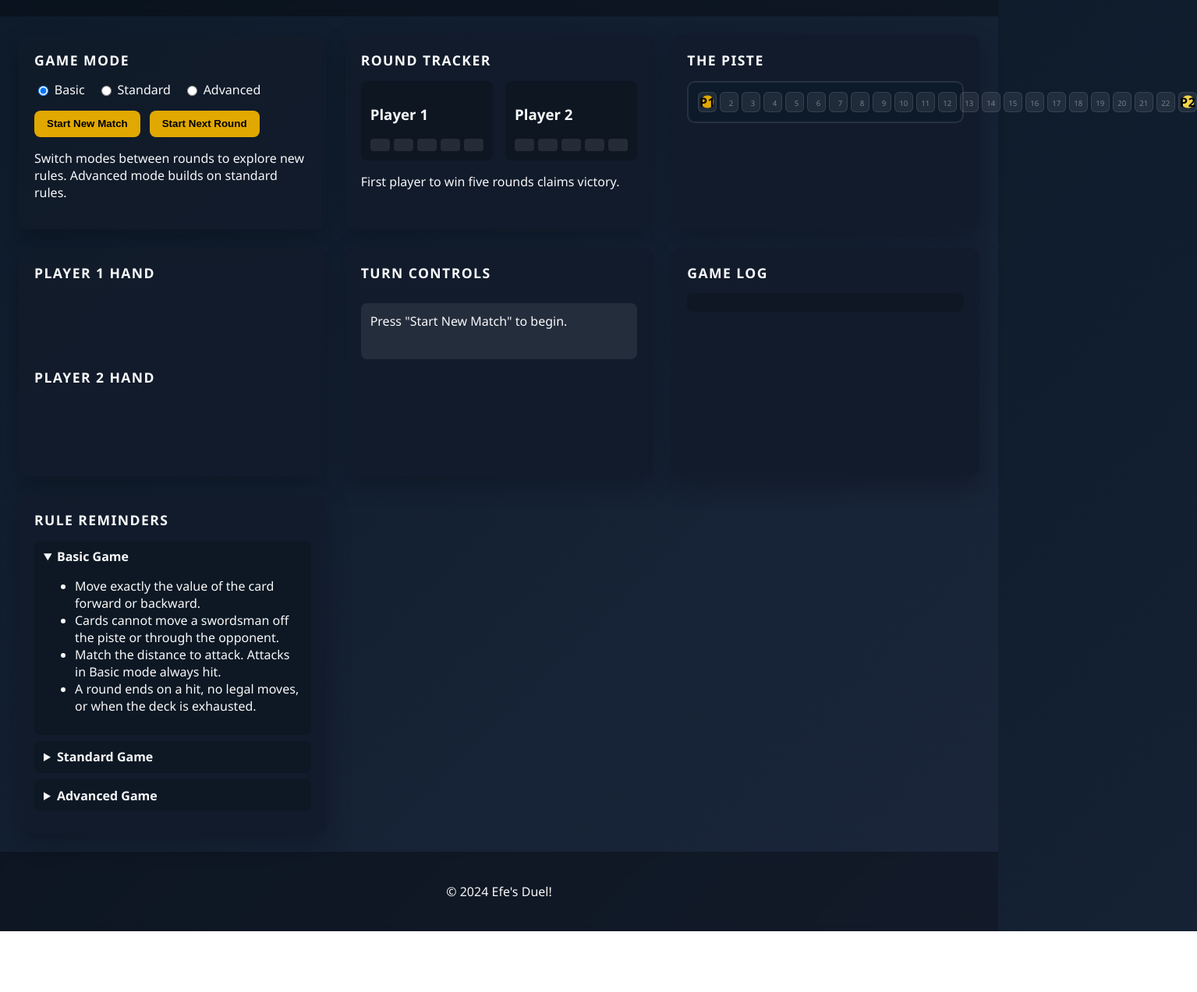
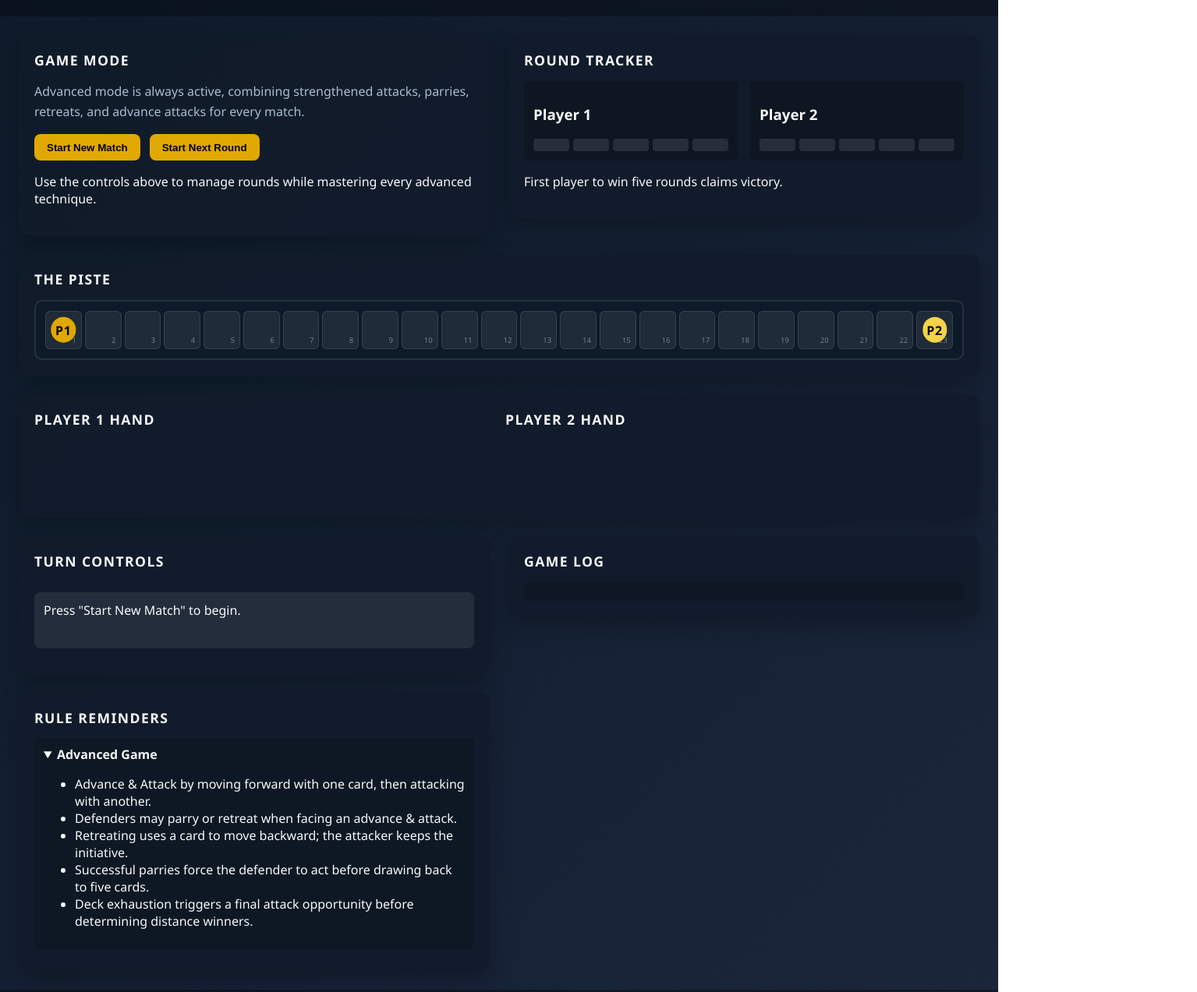
Before and after one commit to CunMayday/DuelX, a plain HTML site: page index.html in a window 1280 px wide. Shown: the part 112-1385 px from the top of the page at 78% size, 1535 px wide, since content can reach past the window. Before the commit the page ends 1307 px from the top, so only its background shows below. Drawn offline with Linux system fonts and the light colour scheme.

Commit message:
Fix advanced turn flow and layout

```diff
--- a/index.html
+++ b/index.html
@@ -1,4 +1,4 @@
-<!-- Version 1: Initial implementation of Efe's Duel web application structure -->
+<!-- Version 2: Streamlined advanced-only UI and reorganized layout structure -->
 <!DOCTYPE html>
 <html lang="en">
 <head>
@@ -16,25 +16,14 @@
   <main class="app-main">
     <section class="mode-panel">
       <h2>Game Mode</h2>
-      <div class="mode-options">
-        <label>
-          <input type="radio" name="mode" value="basic" checked />
-          Basic
-        </label>
-        <label>
-          <input type="radio" name="mode" value="standard" />
-          Standard
-        </label>
-        <label>
-          <input type="radio" name="mode" value="advanced" />
-          Advanced
-        </label>
-      </div>
+      <p class="mode-description">
+        Advanced mode is always active, combining strengthened attacks, parries, retreats, and advance attacks for every match.
+      </p>
       <div class="mode-actions">
         <button id="new-game-btn" type="button">Start New Match</button>
         <button id="next-round-btn" type="button">Start Next Round</button>
       </div>
-      <p class="mode-hint">Switch modes between rounds to explore new rules. Advanced mode builds on standard rules.</p>
+      <p class="mode-hint">Use the controls above to manage rounds while mastering every advanced technique.</p>
     </section>
 
     <section class="scoreboard" aria-live="polite">
@@ -82,28 +71,13 @@
     <section class="rules-summary">
       <h2>Rule Reminders</h2>
       <details open>
-        <summary>Basic Game</summary>
-        <ul>
-          <li>Move exactly the value of the card forward or backward.</li>
-          <li>Cards cannot move a swordsman off the piste or through the opponent.</li>
-          <li>Match the distance to attack. Attacks in Basic mode always hit.</li>
-          <li>A round ends on a hit, no legal moves, or when the deck is exhausted.</li>
-        </ul>
-      </details>
-      <details>
-        <summary>Standard Game</summary>
-        <ul>
-          <li>Attackers may stack identical cards to strengthen an attack.</li>
-          <li>Defenders parry with the same number of cards totaling the attack value.</li>
-          <li>Successful parries require taking a turn before drawing new cards.</li>
-        </ul>
-      </details>
-      <details>
         <summary>Advanced Game</summary>
         <ul>
           <li>Advance &amp; Attack by moving forward with one card, then attacking with another.</li>
           <li>Defenders may parry or retreat when facing an advance &amp; attack.</li>
           <li>Retreating uses a card to move backward; the attacker keeps the initiative.</li>
+          <li>Successful parries force the defender to act before drawing back to five cards.</li>
+          <li>Deck exhaustion triggers a final attack opportunity before determining distance winners.</li>
         </ul>
       </details>
     </section>
--- a/script.js
+++ b/script.js
@@ -1,4 +1,4 @@
-// Version 2: Refined gameplay flow, fixed advanced attack handling, and added utility helpers.
+// Version 3: Locked gameplay to advanced mode and ensured turn hand activation updates correctly.
 (() => {
   const BOARD_LENGTH = 23;
   const HAND_SIZE = 5;
@@ -13,13 +13,12 @@
     log: document.getElementById('log'),
     newGameBtn: document.getElementById('new-game-btn'),
     nextRoundBtn: document.getElementById('next-round-btn'),
-    modeRadios: Array.from(document.querySelectorAll('input[name="mode"]')),
     scoreP1: document.getElementById('score-p1'),
     scoreP2: document.getElementById('score-p2')
   };
 
   const gameState = {
-    mode: 'basic',
+    mode: 'advanced',
     round: 1,
     startingPlayer: 0,
     activePlayer: null,
@@ -46,13 +45,6 @@
       }
     });
 
-    elements.modeRadios.forEach((radio) => {
-      radio.addEventListener('change', () => {
-        gameState.mode = getSelectedMode();
-        addLog(`Mode set to ${capitalize(gameState.mode)}.`, 'info');
-      });
-    });
-
     renderAll();
   }
 
@@ -68,11 +60,6 @@
       space.appendChild(index);
       elements.piste.appendChild(space);
     }
-  }
-
-  function getSelectedMode() {
-    const selected = elements.modeRadios.find((radio) => radio.checked);
-    return selected ? selected.value : 'basic';
   }
 
   function startNewMatch() {
@@ -95,7 +82,7 @@
   }
 
   function startRound() {
-    gameState.mode = getSelectedMode();
+    gameState.mode = 'advanced';
     gameState.deck = buildDeck();
     gameState.discard = [];
     gameState.attackContext = null;
@@ -637,24 +624,28 @@
   }
 
   function endPlayerTurn(player) {
-    if (checkNoLegalMoves(opponentOf(player.id).id)) {
-      addLog(`${opponentOf(player.id).name} cannot move. ${player.name} wins the round.`, 'success');
+    const opponent = opponentOf(player.id);
+    if (checkNoLegalMoves(opponent.id)) {
+      addLog(`${opponent.name} cannot move. ${player.name} wins the round.`, 'success');
       concludeRound(player.id);
       return;
     }
 
     drawIfAllowed(player);
-    renderHands();
+
+    const nextPlayerId = opponent.id;
+    gameState.activePlayer = nextPlayerId;
 
     if (gameState.deckExhausted && !gameState.finalAttackPending) {
+      renderHands();
       triggerFinalAttackPhase(player.id);
       return;
     }
 
-    gameState.activePlayer = opponentOf(player.id).id;
     gameState.phase = 'turn';
     updateActionMessage(`${currentPlayer().name}, it's your turn.`);
     renderActionOptions();
+    renderHands();
     renderBoard();
   }
 
@@ -689,6 +680,7 @@
     gameState.finalAttackPending = true;
     gameState.phase = 'final-attack';
     gameState.activePlayer = opponent.id;
+    renderHands();
     renderActionOptions([
       {
         label: 'Pass',
@@ -762,9 +754,5 @@
     elements.log.prepend(entry);
   }
 
-  function capitalize(text) {
-    return text.charAt(0).toUpperCase() + text.slice(1);
-  }
-
   init();
 })();
--- a/styles.css
+++ b/styles.css
@@ -1,4 +1,4 @@
-/* Version 1: Initial layout and theme styling for Efe's Duel web app */
+/* Version 2: Advanced-only interface updates and refined responsive grid layout */
 :root {
   --bg-dark: #0d1b2a;
   --bg-light: #1b263b;
@@ -46,8 +46,10 @@ body {
   flex: 1;
   padding: 1.5rem;
   display: grid;
-  grid-template-columns: repeat(auto-fit, minmax(300px, 1fr));
+  grid-template-columns: repeat(2, minmax(320px, 1fr));
+  grid-auto-flow: row;
   grid-gap: 1.5rem;
+  align-items: start;
 }
 
 section {
@@ -70,17 +72,10 @@ section {
   font-size: 1.1rem;
 }
 
-.mode-options {
-  display: flex;
-  gap: 1rem;
+.mode-description {
   margin-bottom: 1rem;
-}
-
-.mode-options label {
-  display: flex;
-  align-items: center;
-  gap: 0.3rem;
-  cursor: pointer;
+  color: var(--text-muted);
+  line-height: 1.6;
 }
 
 .mode-actions {
@@ -302,6 +297,11 @@ button:disabled {
   font-weight: 600;
 }
 
+.board-wrapper,
+.hands-section {
+  grid-column: 1 / -1;
+}
+
 @media (max-width: 960px) {
   .app-main {
     grid-template-columns: 1fr;
```
Also changed, not shown: 1 other file.
